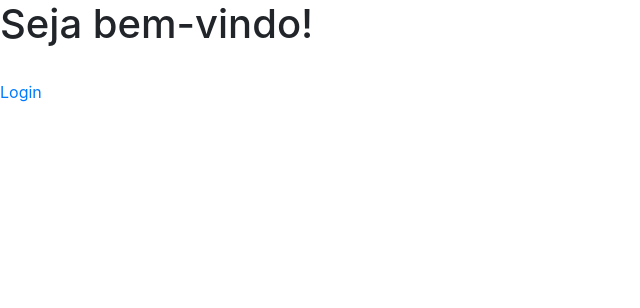
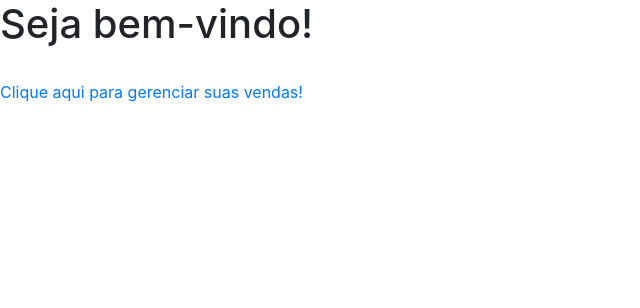
Before and after one commit to rayssaab/OLPcons, a PHP site: page / in a window 1280 px wide. Shown: the top 308 px of the page, without its empty margins (0-640 px from the left). Run offline with PHP 8.4, Linux system fonts and the light colour scheme.

Commit message:
alteraçao em index

```diff
--- a/index.php
+++ b/index.php
@@ -36,7 +36,7 @@
   <br>
   <div class="alinhar">
     <form>
-    <a class="a" href="pages/login.php">Login</a>
+    <a class="a" href="pages/login.php">Clique aqui para gerenciar suas vendas!</a>
     </form>
 </div>
   </body>
```
